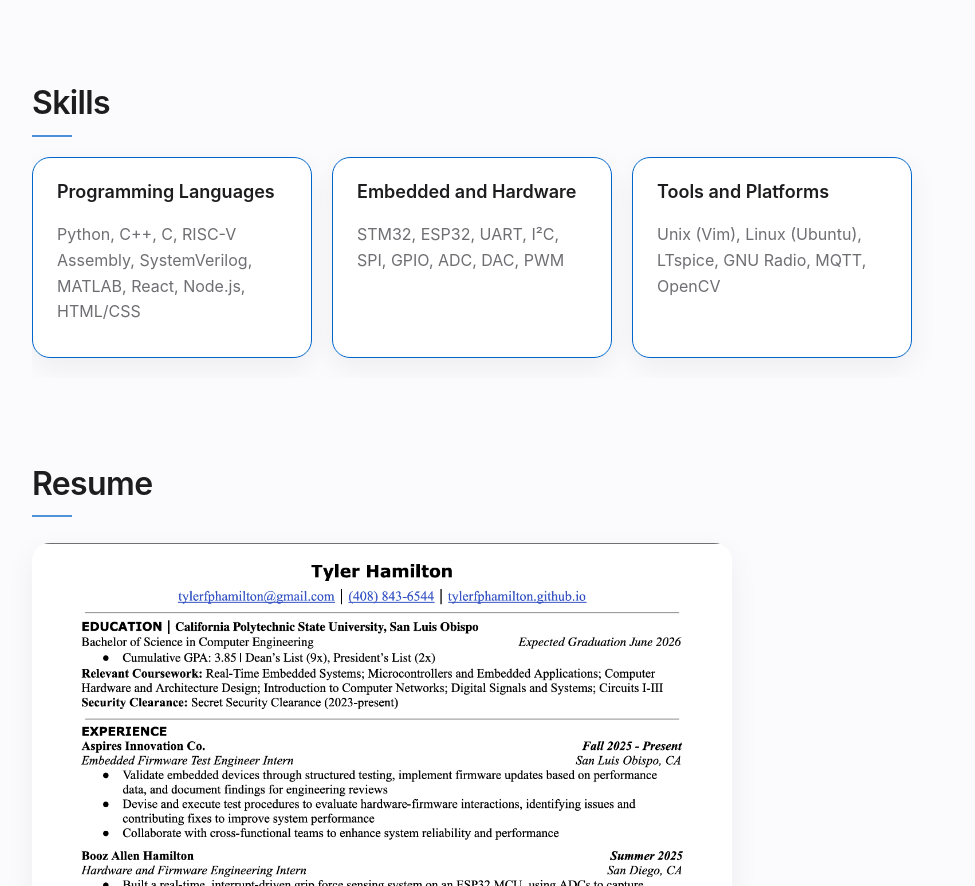
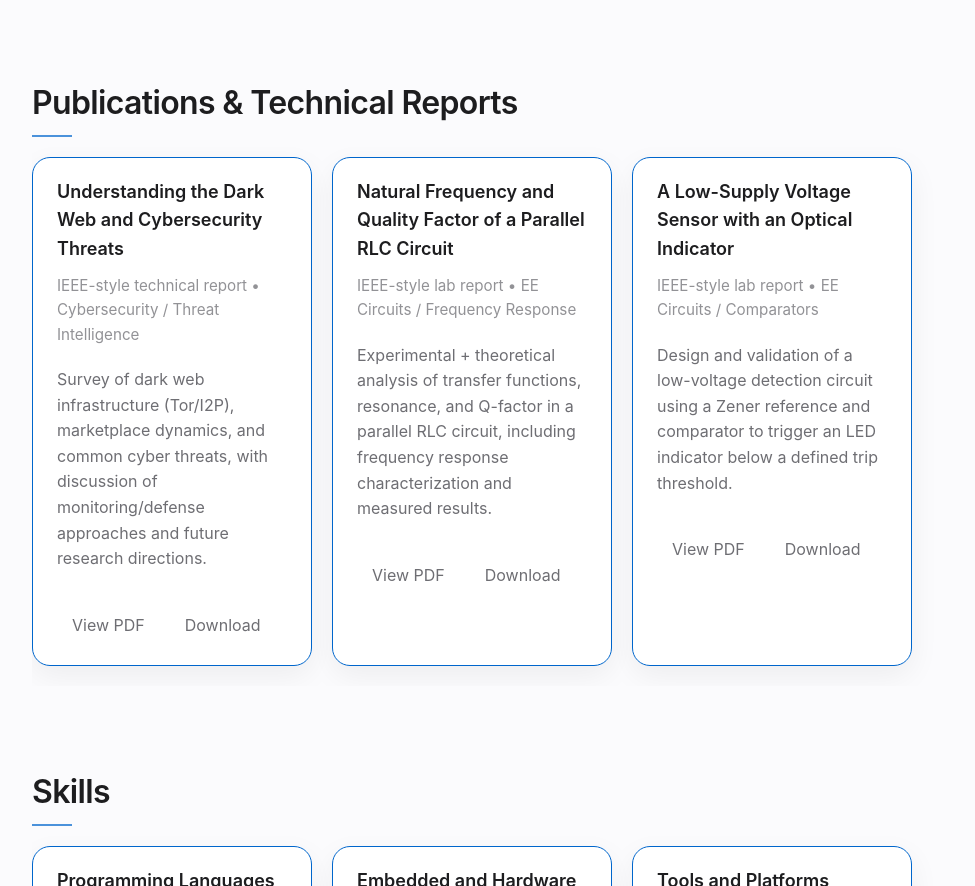
Before and after one commit to tylerfphamilton/tylerfphamilton.github.io, a plain HTML site: page professional.html in a window 1280 px wide. Shown: the part 2022-2908 px from the top of the page, without its empty margins (142-1117 px from the left). Drawn offline with Linux system fonts and the light colour scheme.

Commit message:
Added my reports

```diff
--- a/professional.html
+++ b/professional.html
@@ -117,6 +117,53 @@
   </div>
 </section>
 
+<section id="reports" class="section">
+  <h2>Publications & Technical Reports</h2>
+
+  <div class="project-scroll">
+
+    <article class="project-card">
+      <h3>Understanding the Dark Web and Cybersecurity Threats</h3>
+      <p class="meta">IEEE-style technical report • Cybersecurity / Threat Intelligence</p>
+      <p>
+        Survey of dark web infrastructure (Tor/I2P), marketplace dynamics, and common cyber threats,
+        with discussion of monitoring/defense approaches and future research directions.
+      </p>
+      <div class="actions">
+        <a class="chip" href="pdfs/dark-web-ieee-report.pdf" target="_blank" rel="noopener">View PDF</a>
+        <a class="chip" href="pdfs/dark-web-ieee-report.pdf" download>Download</a>
+      </div>
+    </article>
+
+    <article class="project-card">
+      <h3>Natural Frequency and Quality Factor of a Parallel RLC Circuit</h3>
+      <p class="meta">IEEE-style lab report • EE Circuits / Frequency Response</p>
+      <p>
+        Experimental + theoretical analysis of transfer functions, resonance, and Q-factor in a parallel RLC circuit,
+        including frequency response characterization and measured results.
+      </p>
+      <div class="actions">
+        <a class="chip" href="pdfs/rlc-qfactor-report.pdf" target="_blank" rel="noopener">View PDF</a>
+        <a class="chip" href="pdfs/rlc-qfactor-report.pdf" download>Download</a>
+      </div>
+    </article>
+
+    <article class="project-card">
+      <h3>A Low-Supply Voltage Sensor with an Optical Indicator</h3>
+      <p class="meta">IEEE-style lab report • EE Circuits / Comparators</p>
+      <p>
+        Design and validation of a low-voltage detection circuit using a Zener reference and comparator
+        to trigger an LED indicator below a defined trip threshold.
+      </p>
+      <div class="actions">
+        <a class="chip" href="pdfs/low-supply-voltage-sensor-report.pdf" target="_blank" rel="noopener">View PDF</a>
+        <a class="chip" href="pdfs/low-supply-voltage-sensor-report.pdf" download>Download</a>
+      </div>
+    </article>
+
+  </div>
+</section>
+
 <section id="skills" class="section">
 <h2>Skills</h2>
 <div class="project-scroll">
--- a/style.css
+++ b/style.css
@@ -402,3 +402,17 @@
   object-fit: cover;
   box-shadow: var(--shadow-soft);
   }
+
+  /* Optional helpers for the Reports section */
+.meta {
+  margin-top: -6px;
+  opacity: 0.75;
+  font-size: 0.95rem;
+}
+
+.actions {
+  display: flex;
+  gap: 10px;
+  margin-top: 14px;
+  flex-wrap: wrap;
+}
```
Also changed, not shown: 3 other files.
